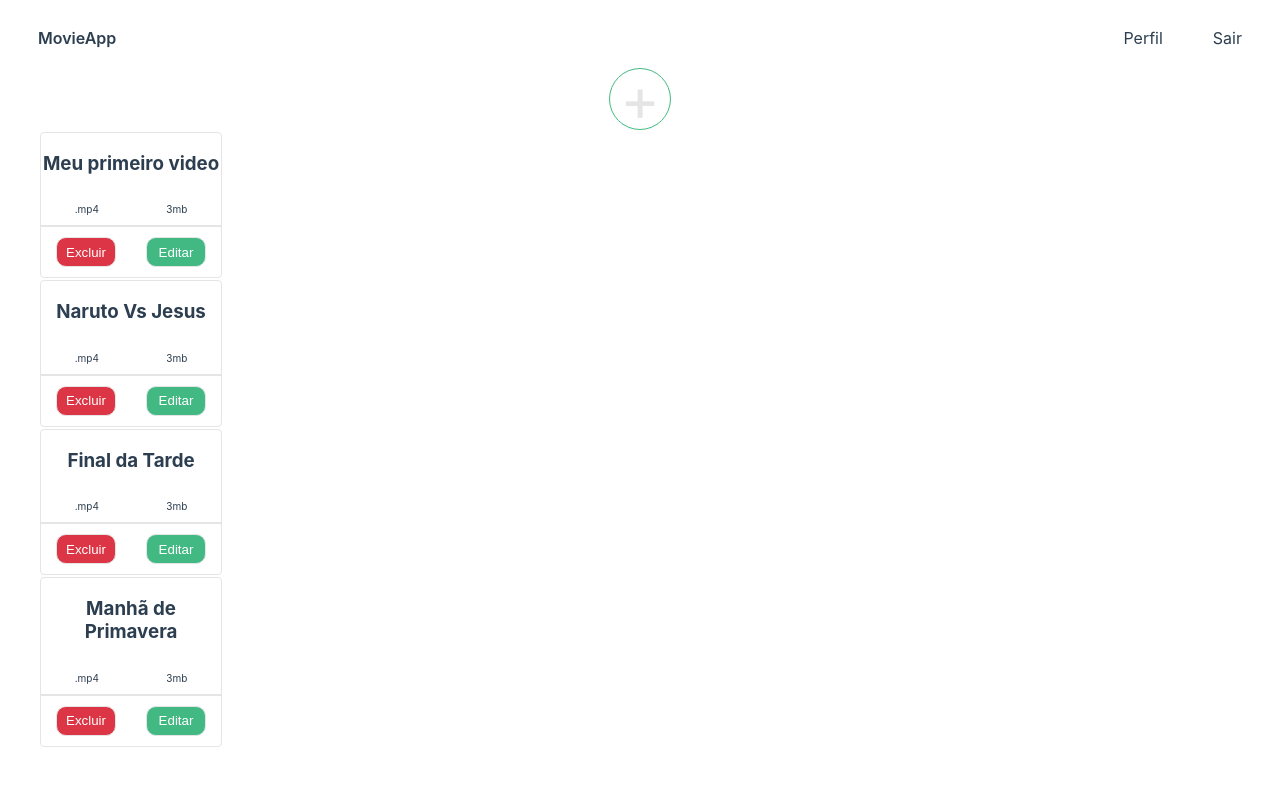
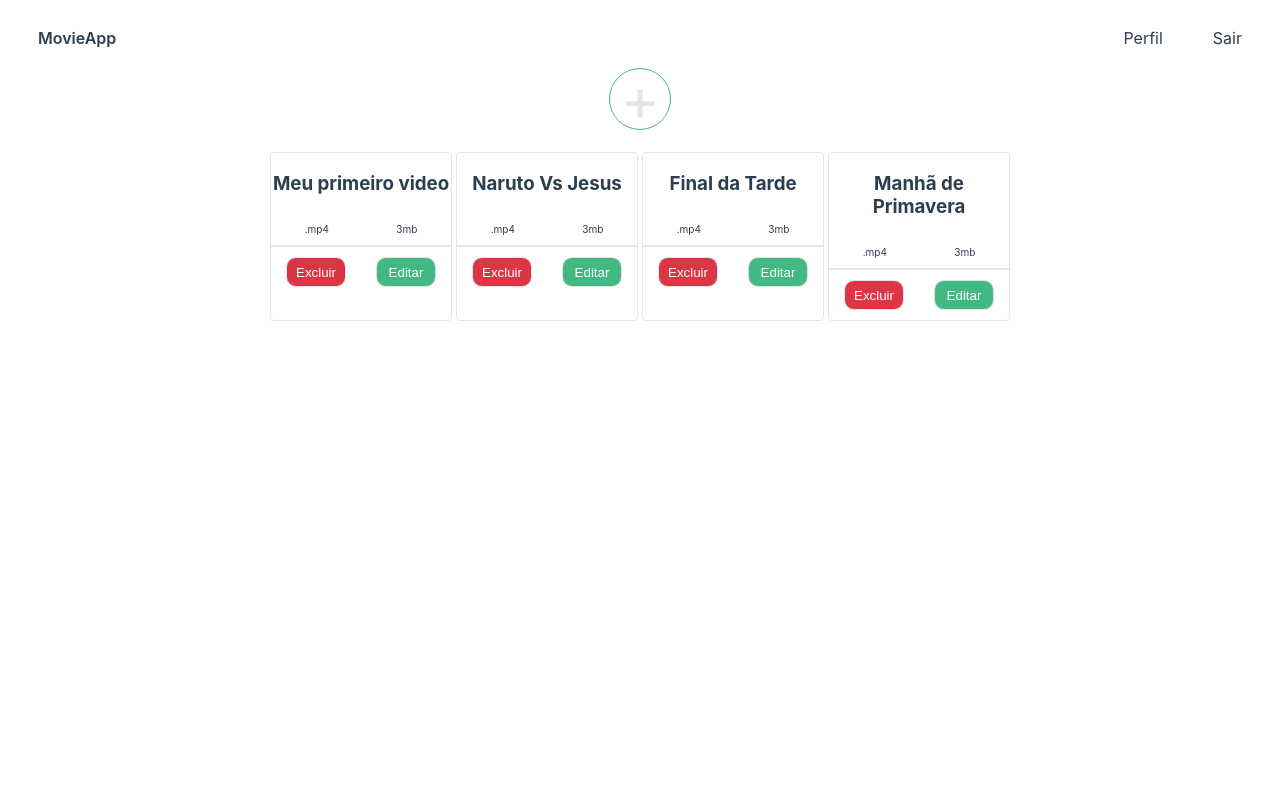
Before and after one commit to dorneles357/app-movie, a Vue app: page /Home in a window 1280 px wide. Shown: the top 786 px of the page. Built offline with nearby package versions, Linux system fonts and the light colour scheme.

Commit message:
🎨 Ajuste no layout

```diff
--- a/src/views/Home.vue
+++ b/src/views/Home.vue
@@ -1,7 +1,9 @@
 <template>
     <user-header/>
     <btn-upload/>
-    <movie-panel/>
+    <div id="panel">
+            <movie-panel/>
+    </div>
 </template>
 
 <script>
@@ -17,3 +19,14 @@ export default {
     },
 }
 </script>
+
+<style scoped>
+    #panel{
+        display: flex;
+        justify-content: center;
+        padding: 20px 0px 20px 0px;
+        max-width: 1270px;
+        flex-wrap: wrap;
+
+    }
+</style>
```
